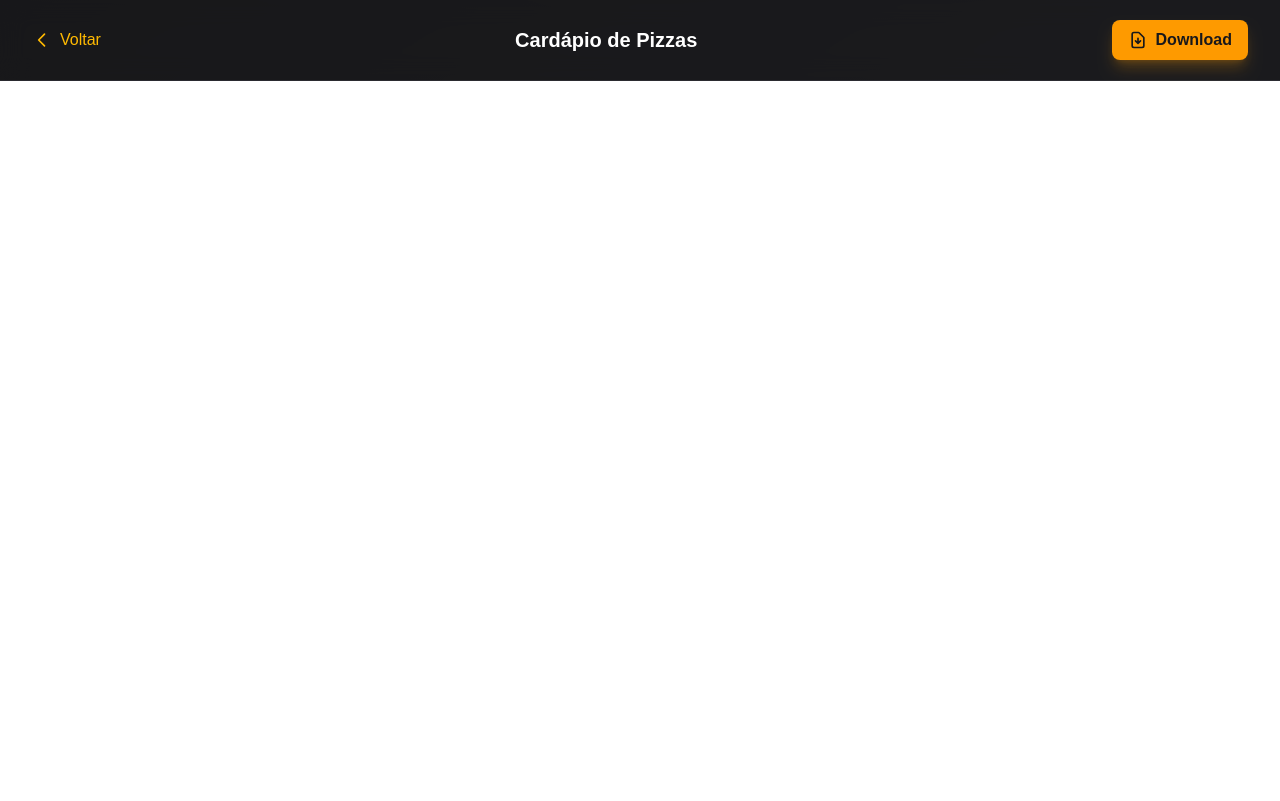
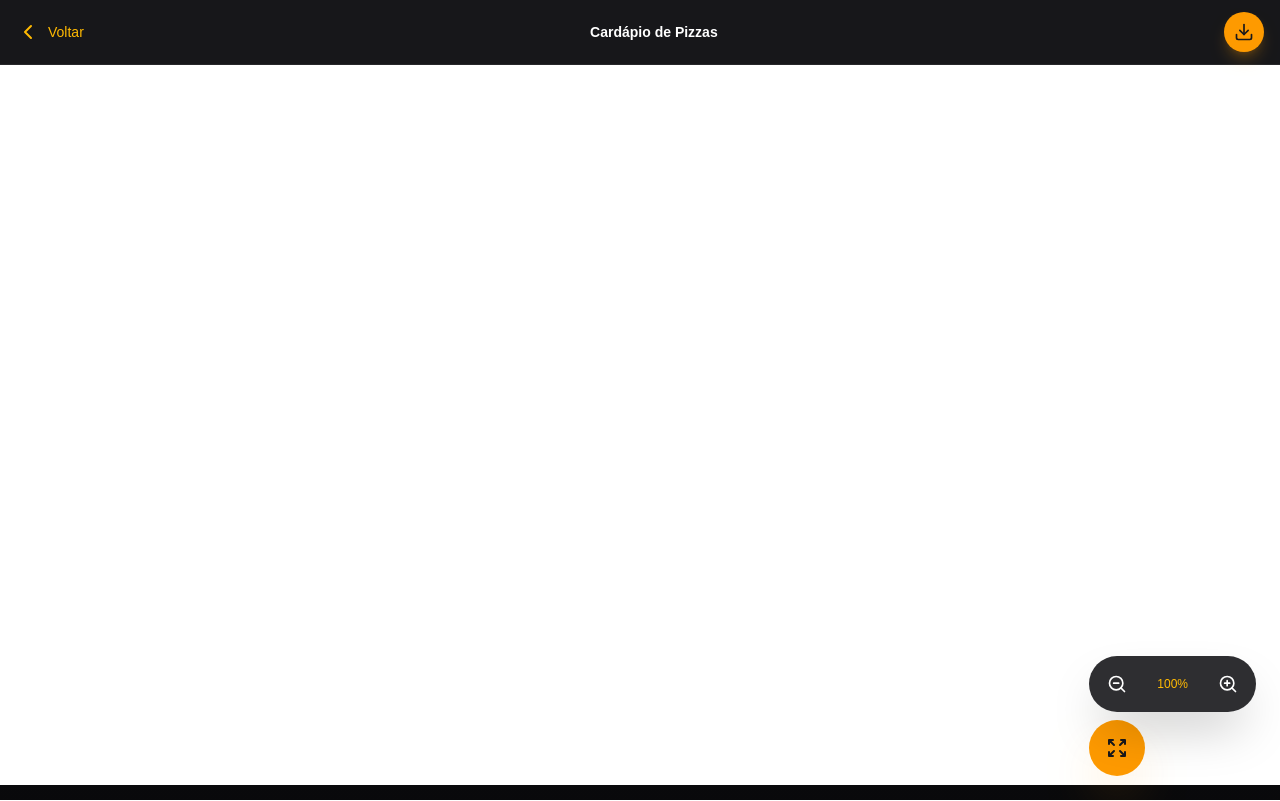
Before and after one commit to giovannimonfardini/forneria1983, a Next.js app: page /pizzas in a window 1280 px wide. Built offline with nearby package versions, Linux system fonts and the light colour scheme.

Commit message:
segundo commit

```diff
--- a/components/PDFViewer.tsx
+++ b/components/PDFViewer.tsx
@@ -1,6 +1,7 @@
 'use client';
 
-import { useState } from 'react';
+import { useState, useEffect } from 'react';
+import { ChevronLeft, Download, ExternalLink, X, ZoomIn, ZoomOut } from 'lucide-react';
 
 interface PDFViewerProps {
   pdfPath: string;
@@ -10,83 +11,291 @@ interface PDFViewerProps {
 
 export default function PDFViewer({ pdfPath, title, downloadName }: PDFViewerProps) {
   const [isLoading, setIsLoading] = useState(true);
+  const [hasError, setHasError] = useState(false);
+  const [isFullscreen, setIsFullscreen] = useState(false);
+  const [zoom, setZoom] = useState(1);
+  const [isMobile, setIsMobile] = useState(false);
+
+  useEffect(() => {
+    // Detecta se é mobile
+    const checkMobile = () => {
+      setIsMobile(window.innerWidth < 768);
+    };
+
+    checkMobile();
+    window.addEventListener('resize', checkMobile);
+
+    // Detecta fullscreen
+    document.addEventListener('fullscreenchange', () => {
+      setIsFullscreen(!!document.fullscreenElement);
+    });
+
+    return () => {
+      window.removeEventListener('resize', checkMobile);
+      document.removeEventListener('fullscreenchange', () => {});
+    };
+  }, []);
+
+  const toggleFullscreen = () => {
+    const element = document.documentElement;
+
+    if (!document.fullscreenElement) {
+      element.requestFullscreen().catch(err => {
+        console.error(`Erro ao entrar em fullscreen: ${err.message}`);
+      });
+    } else {
+      document.exitFullscreen();
+    }
+  };
+
+  const handleZoomIn = () => {
+    setZoom(prev => Math.min(prev + 0.25, 3));
+  };
+
+  const handleZoomOut = () => {
+    setZoom(prev => Math.max(prev - 0.25, 0.5));
+  };
+
+  const resetZoom = () => {
+    setZoom(1);
+  };
+
+  // Função para abrir PDF externamente
+  const openPDFExternal = () => {
+    window.open(pdfPath, '_blank', 'noopener,noreferrer');
+  };
+
+  // Função para gerar URL otimizada para mobile
+  const getMobilePDFUrl = (url: string) => {
+    // Para Google Drive
+    if (url.includes('drive.google.com')) {
+      return url.replace('/view?usp=sharing', '/preview').replace('/view', '/preview');
+    }
+
+    // Para servidores comuns
+    try {
+      const urlObj = new URL(url);
+
+      // Parâmetros para visualização mobile otimizada
+      urlObj.searchParams.set('embed', 'true');
+      urlObj.searchParams.set('navpanes', '0');
+      urlObj.searchParams.set('toolbar', '0');
+      urlObj.searchParams.set('statusbar', '0');
+      urlObj.searchParams.set('scrollbar', '0');
+      urlObj.searchParams.set('view', 'FitH');
+      urlObj.searchParams.set('zoom', 'page-width');
+
+      return urlObj.toString();
+    } catch {
+      return url;
+    }
+  };
 
   return (
-    <div className="min-h-screen bg-gradient-to-br from-zinc-900 via-zinc-800 to-zinc-900">
-      {/* Header */}
-      <header className="sticky top-0 z-10 backdrop-blur-md bg-zinc-900/80 border-b border-zinc-700/50">
-        <div className="max-w-7xl mx-auto px-4 sm:px-6 lg:px-8">
-          <div className="flex items-center justify-between h-16 sm:h-20">
-            <div className="flex items-center gap-4">
-              <a
-                href="/"
-                className="flex items-center gap-2 text-amber-400 hover:text-amber-300 transition-colors"
-              >
-                <svg
-                  className="w-5 h-5"
-                  fill="none"
-                  stroke="currentColor"
-                  viewBox="0 0 24 24"
-                >
-                  <path
-                    strokeLinecap="round"
-                    strokeLinejoin="round"
-                    strokeWidth={2}
-                    d="M15 19l-7-7 7-7"
-                  />
-                </svg>
-                <span className="hidden sm:inline font-medium">Voltar</span>
-              </a>
+    <div className="min-h-screen bg-gradient-to-b from-zinc-900 to-zinc-950">
+      {/* Header Compacto para Mobile */}
+      <header className={`sticky top-0 z-50 bg-zinc-900/95 backdrop-blur-md border-b border-zinc-800 transition-all duration-300 ${
+        isFullscreen ? 'opacity-0 pointer-events-none' : 'opacity-100'
+      }`}>
+        <div className="px-4 py-3">
+          <div className="flex items-center justify-between">
+            {/* Botão Voltar */}
+            <button
+              onClick={() => window.history.back()}
+              className="flex items-center gap-2 text-amber-400 hover:text-amber-300 active:scale-95 transition-all"
+            >
+              <ChevronLeft className="w-6 h-6" />
+              <span className="font-medium text-sm">Voltar</span>
+            </button>
+
+            {/* Título */}
+            <div className="flex-1 px-3 max-w-[60%]">
+              <h1 className="text-white font-semibold text-sm truncate text-center">
+                {title}
+              </h1>
             </div>
 
-            <h1 className="text-lg sm:text-xl font-semibold text-white truncate px-4">
-              {title}
-            </h1>
-
+            {/* Botão Download */}
             <a
               href={pdfPath}
               download={downloadName || title}
-              className="flex items-center gap-2 px-4 py-2 bg-amber-500 hover:bg-amber-400 text-zinc-900 font-semibold rounded-lg transition-all hover:scale-105 shadow-lg shadow-amber-500/25"
+              className="flex items-center justify-center w-10 h-10 bg-amber-500 hover:bg-amber-400 text-zinc-900 rounded-full active:scale-95 transition-all shadow-lg shadow-amber-500/25"
+              title="Download"
             >
-              <svg
-                className="w-5 h-5"
-                fill="none"
-                stroke="currentColor"
-                viewBox="0 0 24 24"
-              >
-                <path
-                  strokeLinecap="round"
-                  strokeLinejoin="round"
-                  strokeWidth={2}
-                  d="M12 10v6m0 0l-3-3m3 3l3-3m2 8H7a2 2 0 01-2-2V5a2 2 0 012-2h5.586a1 1 0 01.707.293l5.414 5.414a1 1 0 01.293.707V19a2 2 0 01-2 2z"
-                />
-              </svg>
-              <span className="hidden sm:inline">Download</span>
+              <Download className="w-5 h-5" />
             </a>
           </div>
         </div>
       </header>
 
-      {/* PDF Container - Full Screen */}
-      <main className="flex-1 relative">
-        {/* Loading State */}
+      {/* Controles Flutuantes */}
+      <div className={`fixed bottom-6 right-6 z-40 flex flex-col gap-2 transition-all duration-300 ${
+        isFullscreen ? 'opacity-0 pointer-events-none' : 'opacity-100'
+      }`}>
+        {/* Controle de Zoom */}
+        <div className="flex items-center gap-2 bg-zinc-900/90 backdrop-blur-md rounded-full p-2 shadow-2xl">
+          <button
+            onClick={handleZoomOut}
+            className="w-10 h-10 flex items-center justify-center text-white hover:bg-zinc-800 rounded-full transition-all active:scale-95"
+            disabled={zoom <= 0.5}
+          >
+            <ZoomOut className="w-5 h-5" />
+          </button>
+
+          <button
+            onClick={resetZoom}
+            className="px-3 py-1 text-xs font-medium text-amber-400 hover:bg-zinc-800 rounded-full transition-all"
+          >
+            {Math.round(zoom * 100)}%
+          </button>
+
+          <button
+            onClick={handleZoomIn}
+            className="w-10 h-10 flex items-center justify-center text-white hover:bg-zinc-800 rounded-full transition-all active:scale-95"
+            disabled={zoom >= 3}
+          >
+            <ZoomIn className="w-5 h-5" />
+          </button>
+        </div>
+
+        {/* Botão Fullscreen */}
+        <button
+          onClick={toggleFullscreen}
+          className="w-14 h-14 flex items-center justify-center bg-amber-500 hover:bg-amber-400 text-zinc-900 rounded-full shadow-2xl shadow-amber-500/30 active:scale-95 transition-all"
+          title="Tela Cheia"
+        >
+          {isFullscreen ? (
+            <X className="w-6 h-6" />
+          ) : (
+            <svg className="w-6 h-6" fill="none" stroke="currentColor" viewBox="0 0 24 24">
+              <path strokeLinecap="round" strokeLinejoin="round" strokeWidth={2} d="M4 8V4m0 0h4M4 4l5 5m11-1V4m0 0h-4m4 0l-5 5M4 16v4m0 0h4m-4 0l5-5m11 5v-4m0 4h-4m4 0l-5-5" />
+            </svg>
+          )}
+        </button>
+      </div>
+
+      {/* Conteúdo Principal */}
+      <main className="relative">
+        {/* Estado de Loading */}
         {isLoading && (
-          <div className="absolute inset-0 flex items-center justify-center bg-zinc-900 z-10">
+          <div className="fixed inset-0 z-30 flex items-center justify-center bg-zinc-900">
             <div className="flex flex-col items-center gap-4">
-              <div className="w-12 h-12 border-4 border-amber-500 border-t-transparent rounded-full animate-spin" />
-              <p className="text-zinc-400 animate-pulse">Carregando cardápio...</p>
+              <div className="relative">
+                <div className="w-16 h-16 border-4 border-amber-500/20 rounded-full" />
+                <div className="absolute top-0 left-0 w-16 h-16 border-4 border-amber-500 border-t-transparent rounded-full animate-spin" />
+              </div>
+              <div className="text-center">
+                <p className="text-amber-400 font-medium">Carregando cardápio...</p>
+                <p className="text-zinc-500 text-sm mt-1">Isso pode levar alguns instantes</p>
+              </div>
             </div>
           </div>
         )}
 
-        {/* PDF iframe - Full Screen */}
-        <iframe
-          src={pdfPath}
-          className="w-full h-[calc(100vh-4rem)] sm:h-[calc(100vh-5rem)]"
-          onLoad={() => setIsLoading(false)}
-          title={title}
-        />
+        {/* Estado de Erro */}
+        {hasError && (
+          <div className="fixed inset-0 z-30 flex items-center justify-center bg-zinc-900 p-4">
+            <div className="bg-zinc-800 rounded-2xl p-6 max-w-md w-full text-center">
+              <div className="w-16 h-16 mx-auto mb-4 flex items-center justify-center bg-red-500/10 rounded-full">
+                <X className="w-8 h-8 text-red-500" />
+              </div>
+              <h2 className="text-xl font-bold text-white mb-2">Não foi possível carregar</h2>
+              <p className="text-zinc-400 mb-6">
+                O cardápio não pôde ser carregado. Tente abrir em outra janela.
+              </p>
+              <div className="flex flex-col gap-3">
+                <button
+                  onClick={openPDFExternal}
+                  className="flex items-center justify-center gap-2 w-full py-3 bg-amber-500 hover:bg-amber-400 text-zinc-900 font-semibold rounded-lg transition-all active:scale-95"
+                >
+                  <ExternalLink className="w-5 h-5" />
+                  Abrir em Nova Janela
+                </button>
+                <button
+                  onClick={() => window.history.back()}
+                  className="py-3 text-amber-400 hover:text-amber-300 font-medium transition-colors"
+                >
+                  Voltar
+                </button>
+              </div>
+            </div>
+          </div>
+        )}
+
+        {/* Container do PDF com controles de zoom */}
+        <div className="w-full overflow-hidden bg-zinc-900">
+          <div
+            className="overflow-auto"
+            style={{
+              height: `calc(100vh - ${isMobile ? '68px' : '80px'})`,
+              transform: `scale(${zoom})`,
+              transformOrigin: 'top center',
+              transition: 'transform 0.3s ease',
+            }}
+          >
+            {/* Usando iframe com parâmetros otimizados para mobile */}
+            <iframe
+              src={getMobilePDFUrl(pdfPath)}
+              className="w-full min-h-full"
+              onLoad={() => {
+                setIsLoading(false);
+                setHasError(false);
+              }}
+              onError={() => {
+                setIsLoading(false);
+                setHasError(true);
+              }}
+              title={title}
+              allow="fullscreen"
+              loading="eager"
+              sandbox="allow-scripts allow-same-origin allow-popups allow-forms"
+              style={{
+                pointerEvents: 'auto',
+              }}
+            />
+          </div>
+        </div>
+
+        {/* Overlay de ajuda para mobile */}
+        {!isLoading && !hasError && isMobile && !isFullscreen && (
+          <div className="fixed bottom-20 left-4 right-4 z-30 animate-fade-in">
+            <div className="bg-zinc-900/90 backdrop-blur-md rounded-xl p-4 border border-amber-500/20 shadow-2xl">
+              <div className="flex items-start gap-3">
+                <div className="w-8 h-8 flex items-center justify-center bg-amber-500/10 rounded-full flex-shrink-0">
+                  <svg className="w-4 h-4 text-amber-400" fill="none" stroke="currentColor" viewBox="0 0 24 24">
+                    <path strokeLinecap="round" strokeLinejoin="round" strokeWidth={2} d="M13 16h-1v-4h-1m1-4h.01M21 12a9 9 0 11-18 0 9 9 0 0118 0z" />
+                  </svg>
+                </div>
+                <div className="flex-1">
+                  <p className="text-white text-sm font-medium mb-1">Dica de uso</p>
+                  <p className="text-zinc-400 text-xs">
+                    Toque com dois dedos para zoom ou use os botões flutuantes. Para melhor experiência, use o modo tela cheia.
+                  </p>
+                </div>
+                <button
+                  onClick={() => {}}
+                  className="text-amber-400 hover:text-amber-300 text-xs font-medium"
+                >
+                  Entendi
+                </button>
+              </div>
+            </div>
+          </div>
+        )}
       </main>
+
+      {/* Modal de Fullscreen Controls */}
+      {isFullscreen && (
+        <div className="fixed top-6 right-6 z-50">
+          <button
+            onClick={toggleFullscreen}
+            className="w-12 h-12 flex items-center justify-center bg-zinc-900/80 hover:bg-zinc-800 text-white rounded-full backdrop-blur-md transition-all active:scale-95"
+            title="Sair da tela cheia"
+          >
+            <X className="w-6 h-6" />
+          </button>
+        </div>
+      )}
     </div>
   );
 }
```
